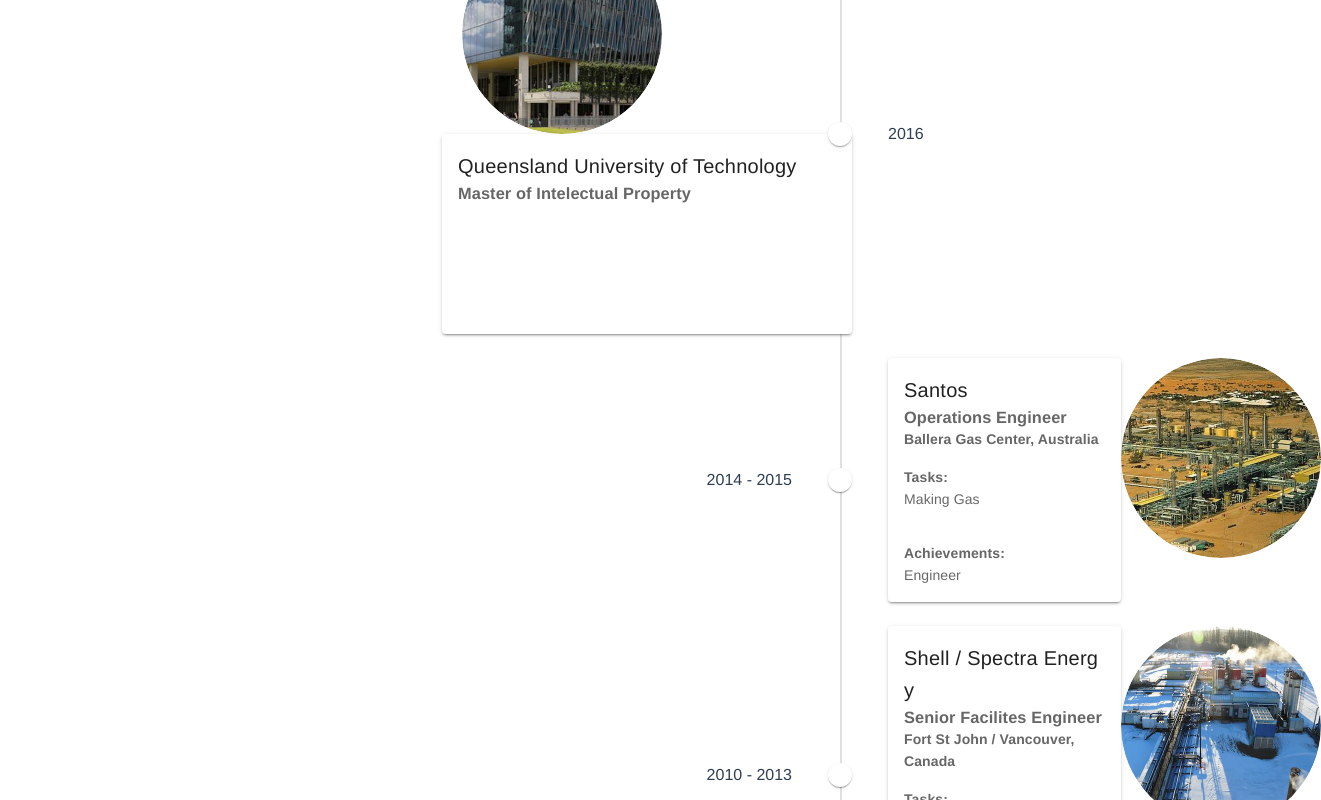
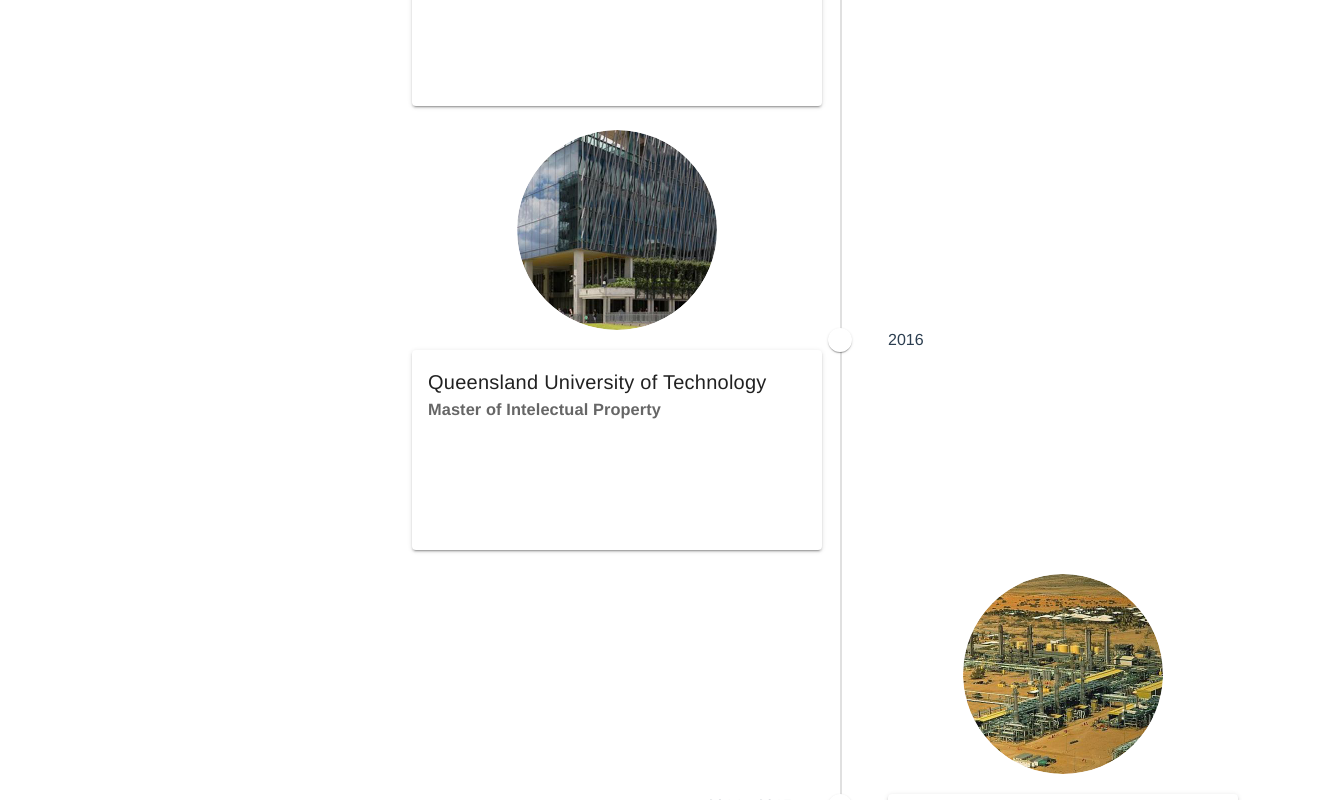
Before and after one commit to gregless22/personal-site, a Vue app: page / in a window 1280 px wide. Shown: the part 1860-2660 px from the top of the page, 1321 px wide, since content can reach past the window. Built offline with nearby package versions, Linux system fonts and the light colour scheme.

Commit message:
layout response updated

```diff
--- a/src/App.vue
+++ b/src/App.vue
@@ -22,6 +22,7 @@
   -moz-osx-font-smoothing: grayscale;
   text-align: center;
   color: #2c3e50;
+  min-width: 900px;
 }
 
 #nav {
--- a/src/components/ContactDrawer.vue
+++ b/src/components/ContactDrawer.vue
@@ -4,6 +4,7 @@
     v-model="drawer"
     :color="color"
     :src="bg"
+    :mobile-break-point="mobileBreakPoint"
     app
     fixed
   >
@@ -33,7 +34,8 @@
   // TODO clean up all the excess data
   data() {
     return {
-      drawer: true,
+      mobileBreakPoint: 1350,
+      drawer: null,
       color: "primary",
       background: true,
       lists: [
@@ -65,6 +67,9 @@
   computed: {
     bg() {
       return this.background ? "./sidebar.jpg" : undefined;
+    },
+    mini() {
+      return window.innerWidth < 1000 ? true : false;
     }
   }
 };
--- a/src/components/EducationCard.vue
+++ b/src/components/EducationCard.vue
@@ -1,10 +1,10 @@
 <template>
-  <v-row no-gutters>
+  <v-row no-gutters class="layout">
     <v-avatar size="200" class="avatar">
       <v-img :src="degree.image"></v-img>
     </v-avatar>
 
-    <v-card class="elevation-2 card" height="200">
+    <v-card class="card" height="200">
       <v-card-title class="v-card-title">{{ degree.school }}</v-card-title>
       <v-card-subtitle>
         <h3>{{ degree.title }}</h3>
@@ -22,13 +22,13 @@
 </script>
 
 <style lang="css" scoped>
-.v-card-title {
-  text-justify: auto;
-}
 .avatar {
-  margin: 0px 20px;
+  margin: 0px 20px 20px 20px;
 }
 .card {
   min-width: 410px;
 }
+.layout {
+  justify-content: center;
+}
 </style>
--- a/src/components/ExperienceCard.vue
+++ b/src/components/ExperienceCard.vue
@@ -1,7 +1,6 @@
 <template>
-  <v-row no-gutters>
-    <v-col>
-      <v-card class="elevation-2">
+  <v-row no-gutters class="layout">
+    <v-card class="card">
       <v-card-title>{{ experience.company }}</v-card-title>
       <v-card-subtitle>
         <h3>{{ experience.title }}</h3>
@@ -16,11 +15,11 @@
         {{ experience.achievements }}</v-card-text
       >
     </v-card>
-    </v-col>
-    <v-col cols="4">
+
     <!-- <v-img :src="degree.image" height="200px" class="image"></v-img> -->
-      <v-avatar size="200"><v-img :src="experience.image"></v-img></v-avatar>
-    </v-col>
+    <v-avatar size="200" class="avatar">
+      <v-img :src="experience.image"> </v-img>
+    </v-avatar>
   </v-row>
 </template>
 
@@ -36,4 +35,14 @@
 .v-card {
   text-align: left;
 }
+.avatar {
+  margin: 0px 20px 20px 20px;
+}
+.card {
+  width: 410px;
+}
+.layout {
+  justify-content: center;
+  flex-wrap: wrap-reverse;
+}
 </style>
--- a/src/views/About.vue
+++ b/src/views/About.vue
@@ -11,7 +11,7 @@
         <p>
           I used to be a Chemical Engineer, but have launched into a new career
           path in Software Development. I love the challange of building new
-          software, experimenting with new programming languages and the
+          software, experimenting with programming languages and the
           everychanging landscape of the tech industry.
         </p>
       </v-col>
```
Lines whose indentation alone changed are shown as unchanged.
